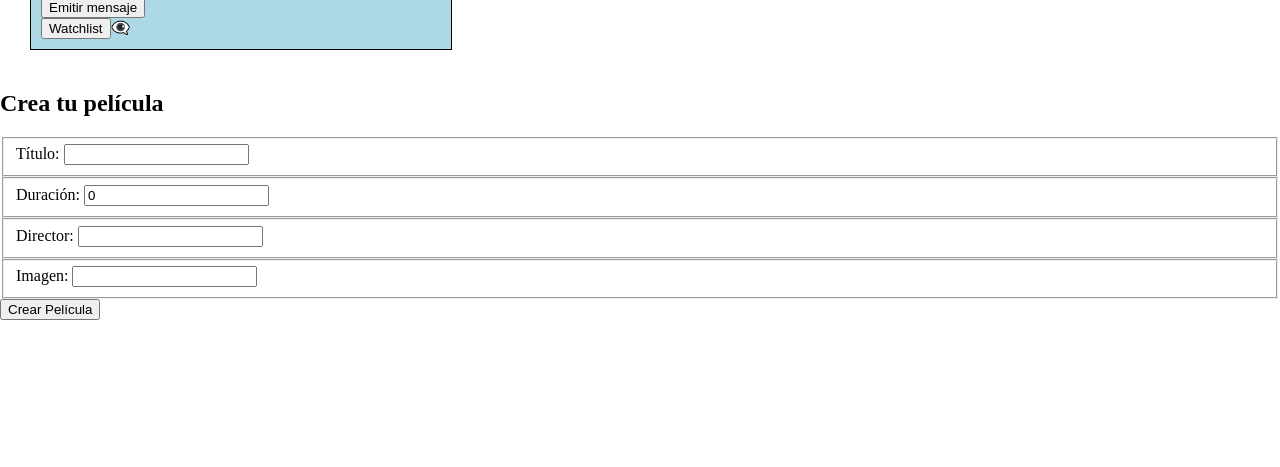
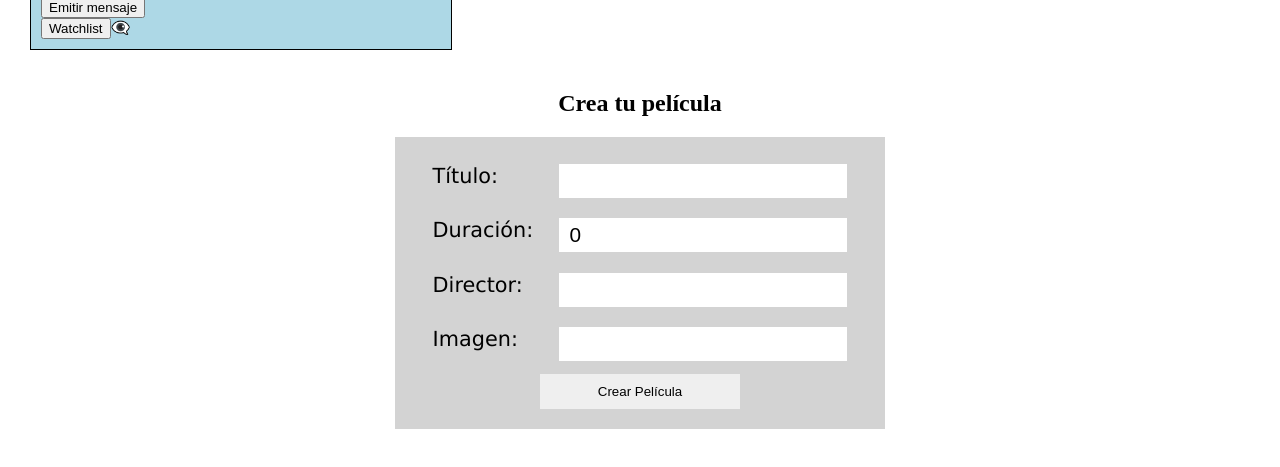
Before and after one commit to Amaza-ing/CEI-Angular, an Angular app: page / in a window 1280 px wide. Shown: the part 955-1422 px from the top of the page. Built offline with nearby package versions, Linux system fonts and the light colour scheme.

Commit message:
validations & CSS

```diff
--- a/src/app/components/movie/movie-form/movie-form.component.css
+++ b/src/app/components/movie/movie-form/movie-form.component.css
@@ -0,0 +1,47 @@
+.movie-form {
+  display: flex;
+  flex-direction: column;
+  align-items: center;
+
+  form {
+    background-color: lightgray;
+    width: 450px;
+    padding: 20px;
+    font-size: 1.3rem;
+    font-family: 'Lucida Sans', 'Lucida Sans Regular', 'Lucida Grande', 'Lucida Sans Unicode', Geneva, Verdana, sans-serif;
+    display: flex;
+    flex-direction: column;
+
+    fieldset {
+      border: none;
+      display: flex;
+      justify-content: space-between;
+
+      input {
+        border: none;
+        padding: 5px 10px;
+        font-size: 1.3rem;
+      }
+    }
+
+    button {
+      padding: 10px;
+      border: none;
+      width: 200px;
+      align-self: center;
+    }
+
+    button:hover {
+      background-color: gray;
+    }
+
+    button:active {
+      background-color: darkslategray;
+    }
+  }
+
+  .error-msg {
+    color: red;
+    font-size: 0.8rem;
+  }
+}
--- a/src/app/components/movie/movie-form/movie-form.component.html
+++ b/src/app/components/movie/movie-form/movie-form.component.html
@@ -34,4 +34,6 @@
 
     <button>Crear Película</button>
   </form>
+
+  <p class="error-msg">{{ errorMsg }}</p>
 </section>
--- a/src/app/components/movie/movie-form/movie-form.component.ts
+++ b/src/app/components/movie/movie-form/movie-form.component.ts
@@ -10,7 +10,7 @@ import { FormsModule } from '@angular/forms';
 })
 export class MovieFormComponent {
   @Input()
-  moviesLenght: number = 0;
+  moviesLength: number = 0;
 
   movieCreated = output<Movie>();
 
@@ -23,15 +23,26 @@ export class MovieFormComponent {
     isWatchlist: false,
   };
 
+  errorMsg: string = "";
+
   handleSubmit() {
     console.log(this.newMovie);
 
-    this.newMovie.id = this.moviesLenght + 1;
+    if(!this.newMovie.title) {
+      this.errorMsg = "*Las películas deben tener un título";
+      return;
+    } else if(!this.newMovie.duration) {
+      this.errorMsg = "*Las películas deben tener duración";
+      return;
+    }
+
+    this.newMovie.id = this.moviesLength + 1;
     this.movieCreated.emit(this.newMovie);
 
     this.newMovie.title = '';
     this.newMovie.duration = 0;
     this.newMovie.director = '';
     this.newMovie.img = '';
+    this.errorMsg = "";
   }
 }
--- a/src/app/components/movie/movie-list/movie-list.component.html
+++ b/src/app/components/movie/movie-list/movie-list.component.html
@@ -23,7 +23,7 @@
 </section>
 
 <app-movie-form
-  [moviesLenght]="movies.length"
+  [moviesLength]="movies.length"
   (movieCreated)="addNewMovie($event)"
 ></app-movie-form>
 
```
